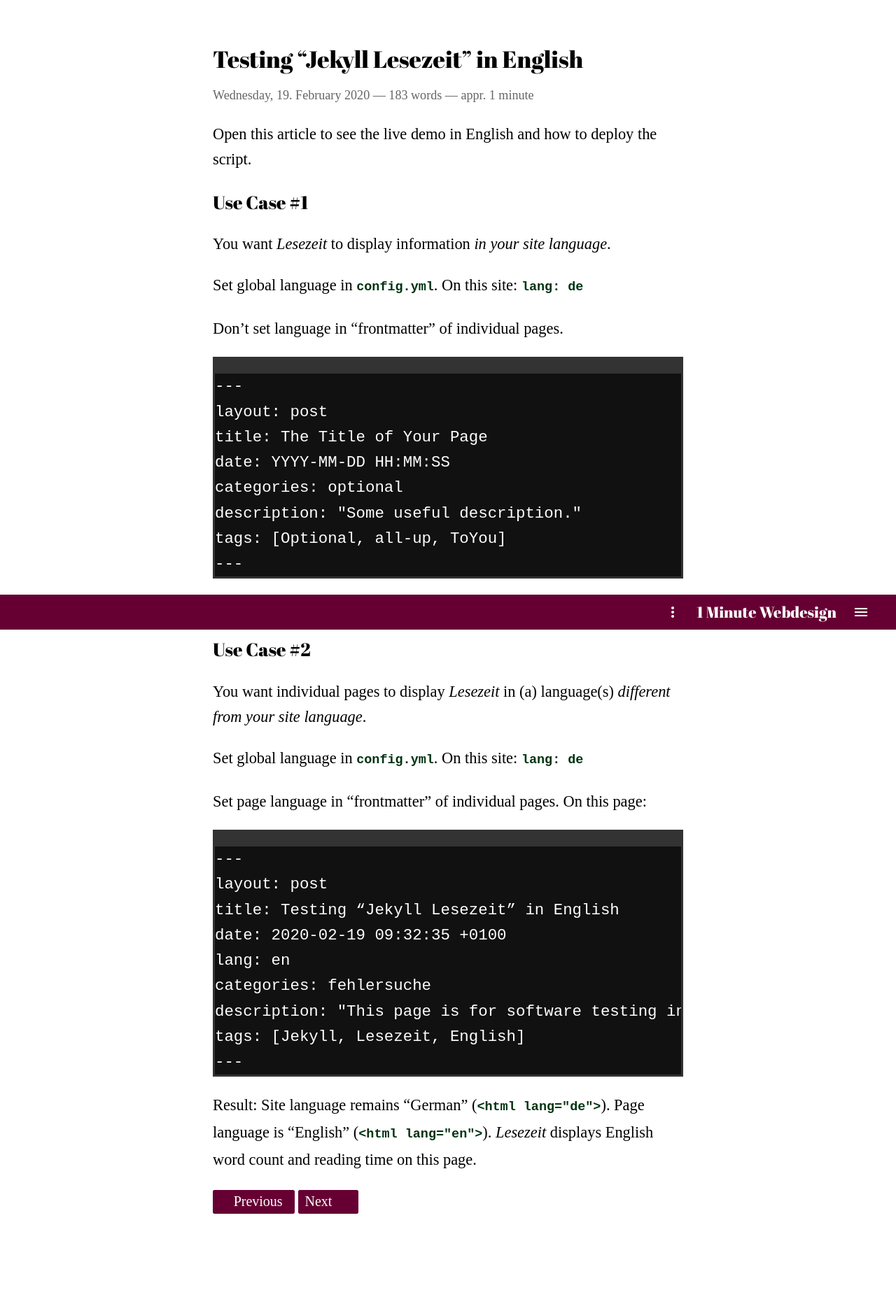
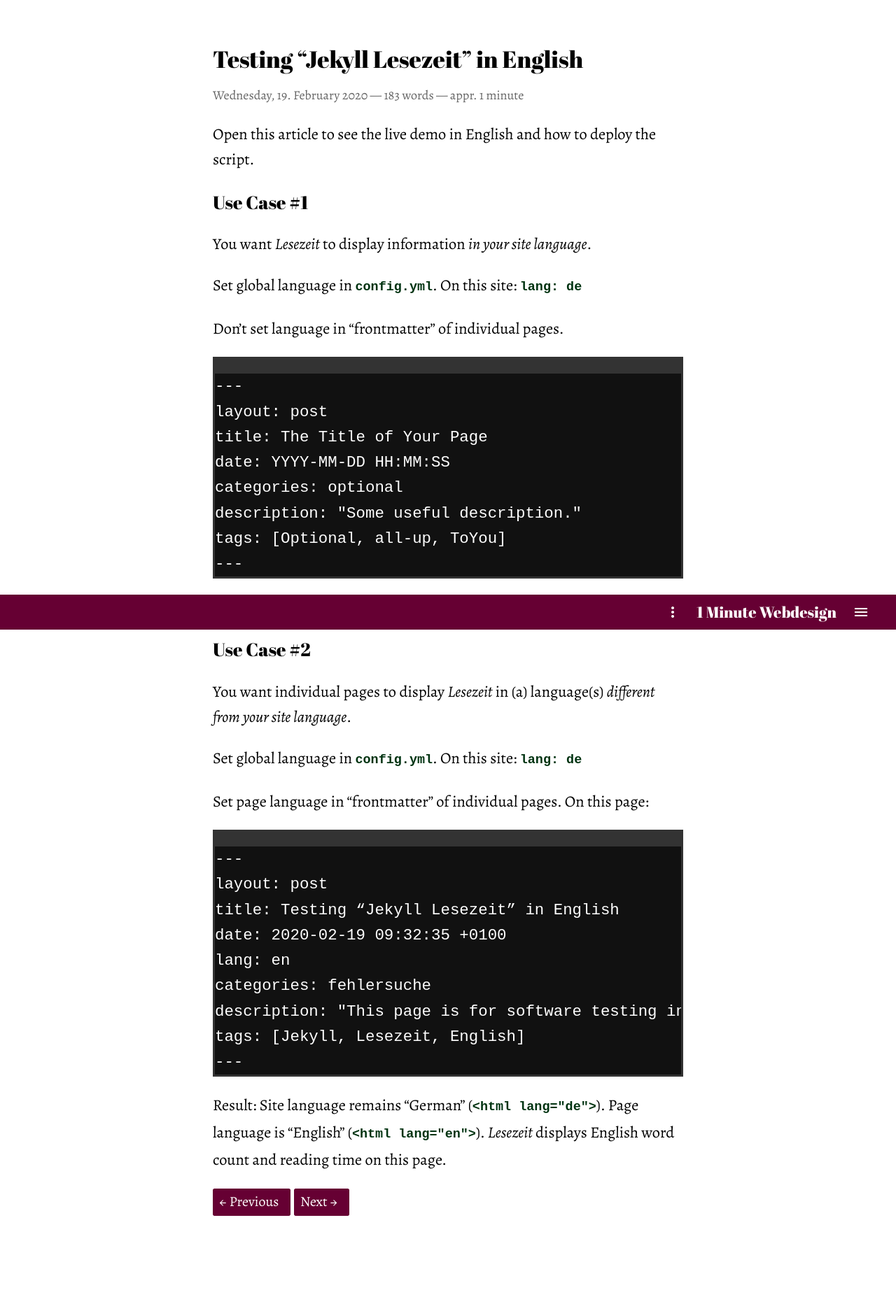
Before and after one commit to gwpachlatko/emwd, a Jekyll site: the page built from _posts/2020-02-19-testing-lesezeit-english.md, in a window 1280 px wide. Shown: the whole page at 70% size. Built offline with Jekyll 4.4.1, drawn with Linux system fonts in a browser that asks for light colours.

Commit message:
Update file

```diff
--- a/_includes/head.html
+++ b/_includes/head.html
@@ -3,7 +3,9 @@
   <meta http-equiv="X-UA-Compatible" content="IE=edge" />
   <meta name="viewport" content="width=device-width, initial-scale=1" />
   {%- seo -%}
-  <link href="https://fonts.googleapis.com/icon?family=Material+Icons%7CAbril+Fatface&display=swap" rel="stylesheet" />
+  <link rel="preconnect" href="https://fonts.googleapis.com">
+  <link rel="preconnect" href="https://fonts.gstatic.com" crossorigin>
+  <link href="https://fonts.googleapis.com/css2?family=Material+Icons&family=Abril+Fatface&family=Alegreya:ital@0;1&display=swap" rel="stylesheet">
   <link rel="stylesheet" href="{{ site.baseurl }}/assets/css/main.css" />
   <link rel="apple-touch-icon" sizes="180x180" href="{{ site.baseurl }}/assets/images/apple-touch-icon.png" />
   <link rel="icon" type="image/png" sizes="32x32" href="{{ site.baseurl }}/assets/images/favicon-32x32.png" />
--- a/_includes/prevnext.html
+++ b/_includes/prevnext.html
@@ -58,9 +58,9 @@
 
   <p class="prevnext">
   {% if page.previous.url %}
-    <a class="prev" title="{{ page.previous.lang | capitalize }}: {{page.previous.title}}" href="{{site.baseurl}}{{page.previous.url}}">&#27; {{ prev }}</a>
+    <a class="prev" title="{{ page.previous.lang | capitalize }}: {{page.previous.title}}" href="{{site.baseurl}}{{page.previous.url}}">&#8592; {{ prev }}</a>
   {% endif %}
   {% if page.next.url %}
-    <a class="next" title="{{ page.next.lang | capitalize }}: {{page.next.title}}" href="{{site.baseurl}}{{page.next.url}}">{{ next }} &#26;</a>
+    <a class="next" title="{{ page.next.lang | capitalize }}: {{page.next.title}}" href="{{site.baseurl}}{{page.next.url}}">{{ next }} &#8594;</a>
   {% endif %}
   </p>
--- a/assets/css/main.scss
+++ b/assets/css/main.scss
@@ -10,7 +10,7 @@
 .page-content p a.simbg{color:#eee;border-bottom:none;text-decoration:underline;}
 .page-content p a:focus.simbg,a:hover.simbg {color:#006;}
 /* Ende Anweisungen für Artikel über Typografie*/
-body { margin: 0;background: #fff;color: #000;font-family: serif;font-size: calc(1em + .5vw); }
+body { margin: 0;background: #fff;color: #000;font-family: "Alegreya", serif;font-size: calc(1em + .5vw); }
 h1,h2,h3,h4 { font-weight: 400; font-family: "Abril Fatface", serif; line-height: calc(1em + .5vw); }
 h2 a:visited, a:visited, .hometag:visited { color: #111; }
 
@@ -21,6 +21,7 @@
 figcaption p { font-size: .809em; color: #666;}
 figcaption p.person:before { content:"\2014 " }
 code { color: #031; font-weight: 700; font-size: calc(.809em + .025vw); }
+em { font-style: italic; }
 dd:before { content: "\02C3"; }
 .wrapper { max-width: 30em; }
 .post-list { list-style: none; }
```
